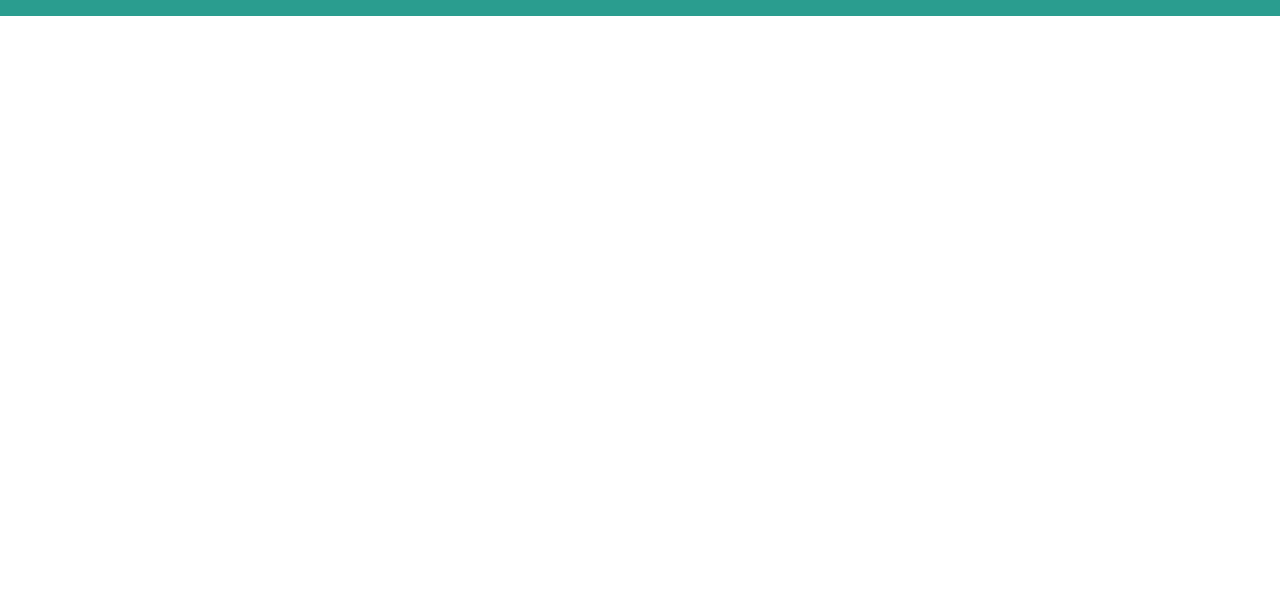
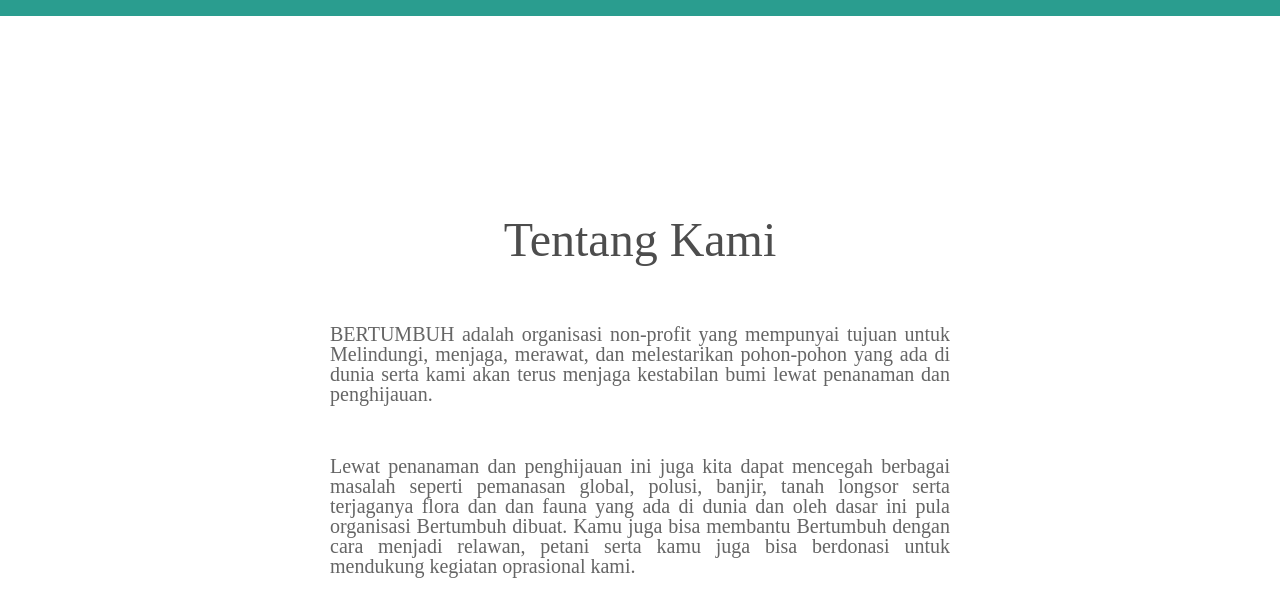
Before and after one commit to MKuto77/Homework5, a plain HTML site: page index.html in a window 1280 px wide. Shown: the part 106-722 px from the top of the page. Drawn offline with Linux system fonts and the light colour scheme.

Commit message:
added Article
finished article

```diff
--- a/CSS/style.css
+++ b/CSS/style.css
@@ -36,3 +36,32 @@ button{
     margin-left: 200px;
 }
 /* Header ends here */
+
+/* article starts here */
+
+article{
+    margin-top: 200px;
+    margin-inline: auto;
+    text-align: center;
+    padding-inline: 330px;
+}
+
+.Kami{
+    font-size: 48px;
+    font-weight: 500;
+    color: #4D4D4D;
+    display: inline-block;
+    margin-bottom: 60px;
+}
+
+.paragraph1,
+.paragraph2 {
+    font-size: 20px;
+    font-weight: 400;
+    text-align: justify;
+    color: #656565;
+}
+.paragraph1{
+    margin-bottom: 52px ;
+}
+/* article ends here */
--- a/index.html
+++ b/index.html
@@ -29,6 +29,22 @@
         </nav>
         <button>Bergabung</button>
     </header>
+    <!-- Article starts here -->
+    <article>
+        <div class="article1">
+            <h2 class="Kami">
+                Tentang Kami
+            </h2>
+            <p class="paragraph1">
+                BERTUMBUH adalah organisasi non-profit yang mempunyai tujuan untuk Melindungi, menjaga, merawat, dan
+                melestarikan pohon-pohon yang ada di dunia serta kami akan terus menjaga kestabilan bumi lewat penanaman
+                dan penghijauan.
+            </p>
+            <p class="paragraph2">
+                Lewat penanaman dan penghijauan ini juga  kita dapat mencegah berbagai masalah seperti pemanasan global, polusi, banjir, tanah longsor serta terjaganya flora dan dan fauna yang ada di dunia dan oleh dasar ini pula organisasi Bertumbuh dibuat. Kamu juga bisa membantu Bertumbuh dengan cara menjadi relawan, petani serta kamu juga bisa berdonasi untuk mendukung kegiatan oprasional kami.
+            </p>
+        </div>
+    </article>
 </body>
 
 </html>
```
Also changed, not shown: Images/nature.png (added). Lines whose indentation alone changed are shown as unchanged.
